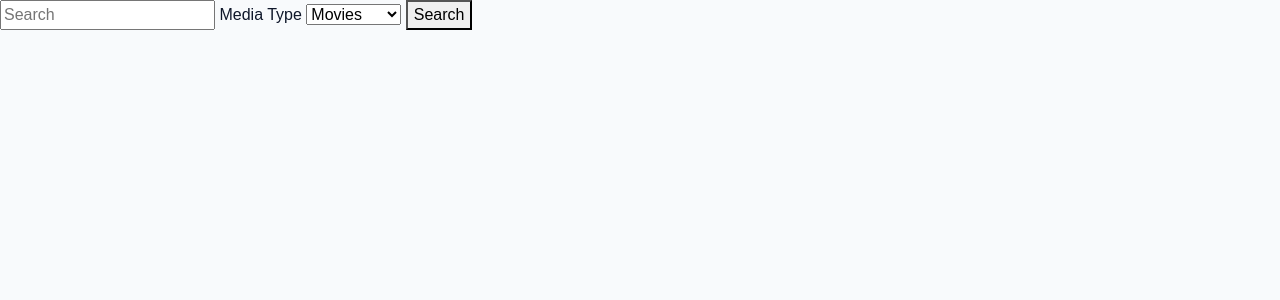
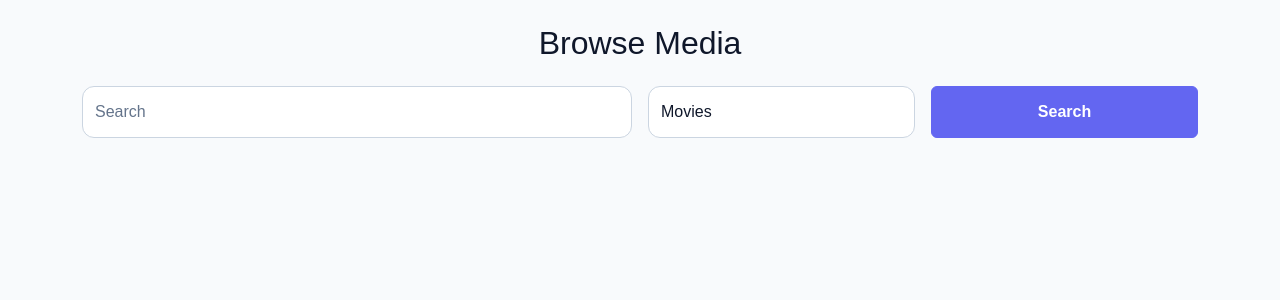
Before and after one commit to udhavahuja/DashList, a Flask app: page /browse in a window 1280 px wide. Shown: the part 70-370 px from the top of the page. Run offline with Flask 3, Linux system fonts and the light colour scheme.

Commit message:
Browse page complete

```diff
--- a/static/css/style.css
+++ b/static/css/style.css
@@ -327,3 +327,20 @@ body {
     color: var(--text);
     border-color: var(--border);
 }
+
+/* Browse Section */
+.browse-search {
+    margin-bottom: 2rem;
+}
+.browse-search .form-control, .browse-search .form-select {
+    height: 52px;
+    border-radius: 12px;
+    border: 1px solid var(--border);
+    background: var(--card);
+    color: var(--text);
+}
+.browse-search .btn {
+    height: 52px;
+    border-radius: 12 px;
+    font-weight: 600;
+}
--- a/templates/browse/browse.html
+++ b/templates/browse/browse.html
@@ -5,19 +5,29 @@
 {% endblock %}
 
 {% block body %}
-    <form action="" method="get">
-        <!-- Action to be filled -->
-        <input type="text" placeholder="Search" name="query" required>
-        <label for="media_type">Media Type</label>
-        <select name="media_type" id="media_type" required>
+    <h2 class="text-center my-4">Browse Media</h2>
+    <div class="browse-search">
+        <div class="container mt-4">
+            <form action="" method="get" class="row g-3 align-items-center">
+                <div class="col-md-6">
+                    <input class="form-control" type="text" placeholder="Search" name="query" required>
+                </div>
+                <div class="col-md-3">
+                    <!-- <label for="media_type">Media Type</label> -->
+                    <select name="media_type" id="media_type" class="form-select" required>
                         <option value="movie">Movies</option>
                         <option value="tv">TV Shows</option>
                         <option value="book">Books</option>
                     </select>
-        <button type="submit">Search</button>
+                </div>
+                <div class="col-md-3">
+                    <button type="submit" class="btn btn-primary w-100">Search</button>
+                </div>
+            </form>
+        </div>
+    </div>
 
-    </form>
-
+    <div class="container mt-4">
         <div class="row g-4">
             {% if media_type == 'book' %}
                 {% if books %}
@@ -37,4 +47,5 @@
                 {% endif %}
             {% endif %}
         </div>
+    </div>
 {% endblock %}
--- a/templates/components/book_card.html
+++ b/templates/components/book_card.html
@@ -5,7 +5,7 @@
         <div class="card-body">
             <h5 class="card-title"> {{ book.title }} </h5>
             <p class="card-text">
-                {{ book.authors | capitalize }} . {{ book.year }}
+                {{ book.authors | capitalize }} . {{ book.release_year }}
             </p>
             <p class="card-text"> {{ book.description }} </p>
         </div>
--- a/templates/dashboard/dashboard.html
+++ b/templates/dashboard/dashboard.html
@@ -9,7 +9,7 @@
     {% include "components/navbar.html" %}
 
     <main>
-        <h1>Welcome {{ content.name }}!!!</h1>
+        <h1 class="text-center my-4">Welcome {{ content.name }}!!!</h1>
         <br>
 
         <div class="row g-4">
```
Also changed, not shown: templates/library/edit-library.html (+7 -1 lines). Lines whose indentation alone changed are shown as unchanged.
